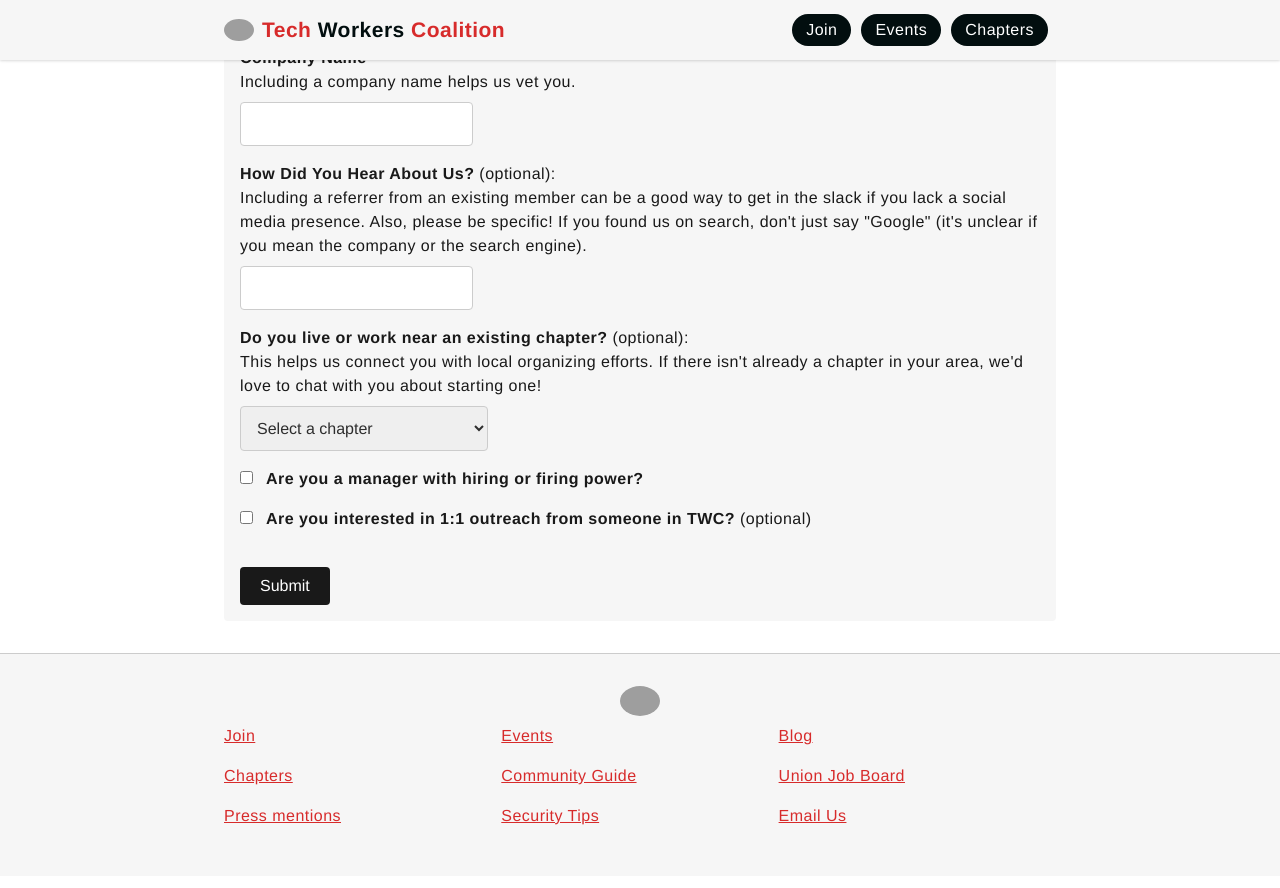
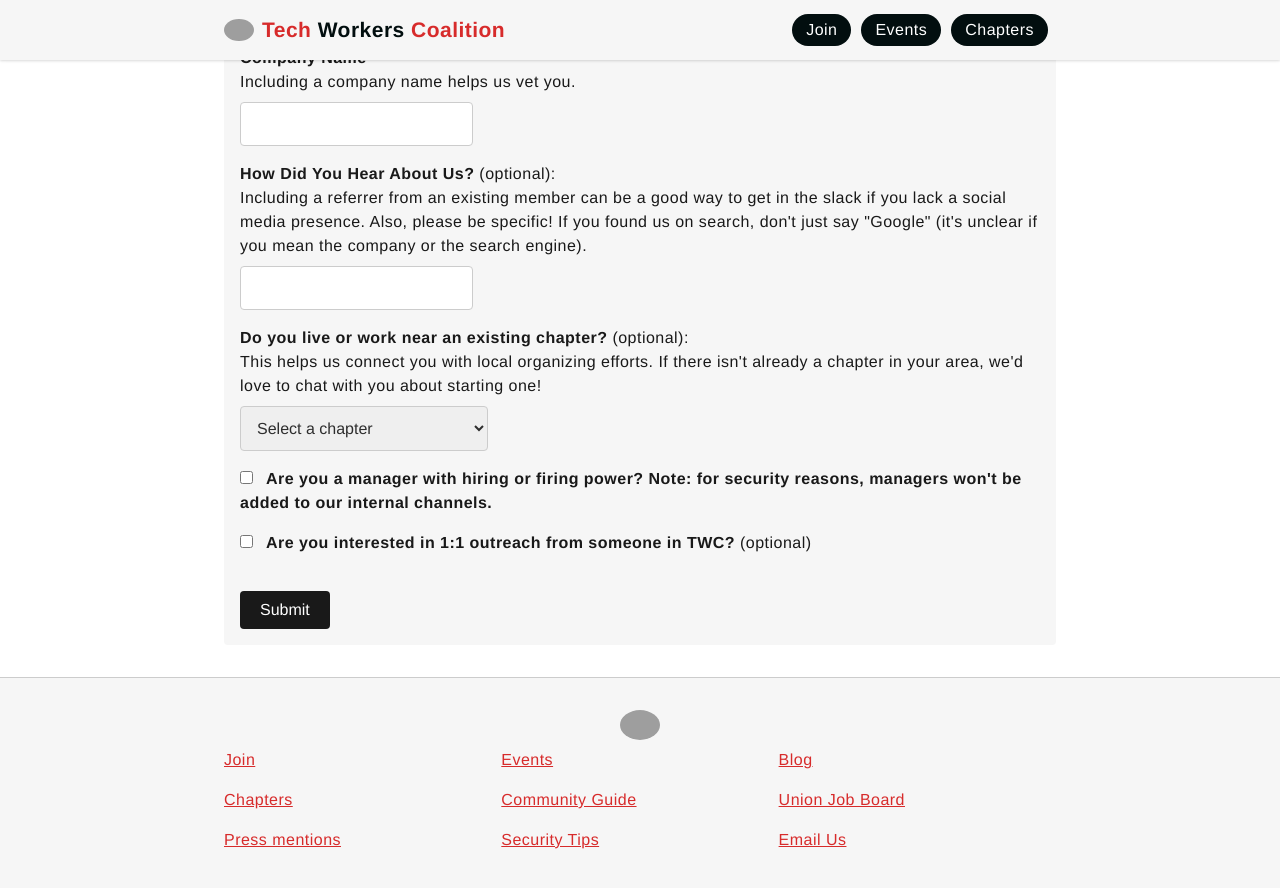
Before and after one commit to techworkersco/twc-site, a Jekyll site: the page built from join.md, in a window 1280 px wide and 900 px high, scrolled down 522 px. Shown: the top 888 px of the window. Built offline with Jekyll 4.4.1, drawn with Linux system fonts in a browser that asks for light colours; grey boxes are pictures that could not be loaded.

Commit message:
added security note

```diff
--- a/join.md
+++ b/join.md
@@ -53,7 +53,7 @@
   </label>
   <label class="marg-b-3" for="is-manager">
     <input id="is-manager" type="checkbox" name="is-manager" value="yes" style="margin-right: 8px;">
-    <b>Are you a manager with hiring or firing power?</b>
+    <b>Are you a manager with hiring or firing power? Note: for security reasons, managers won't be added to our internal channels.</b>
   </label>
   <label class="marg-b-3" for="outreach">
     <input id="outreach" type="checkbox" name="outreach" value="wants-outreach" style="margin-right: 8px;">
```
